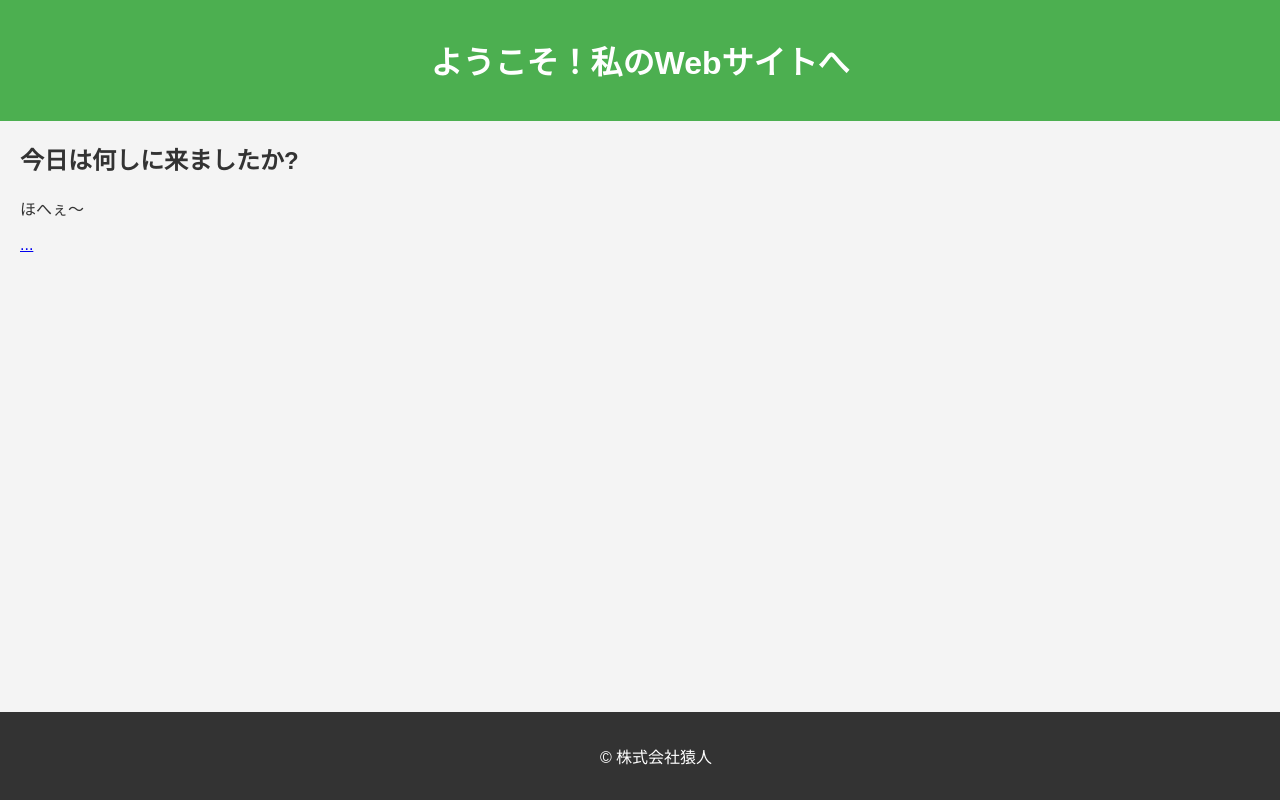
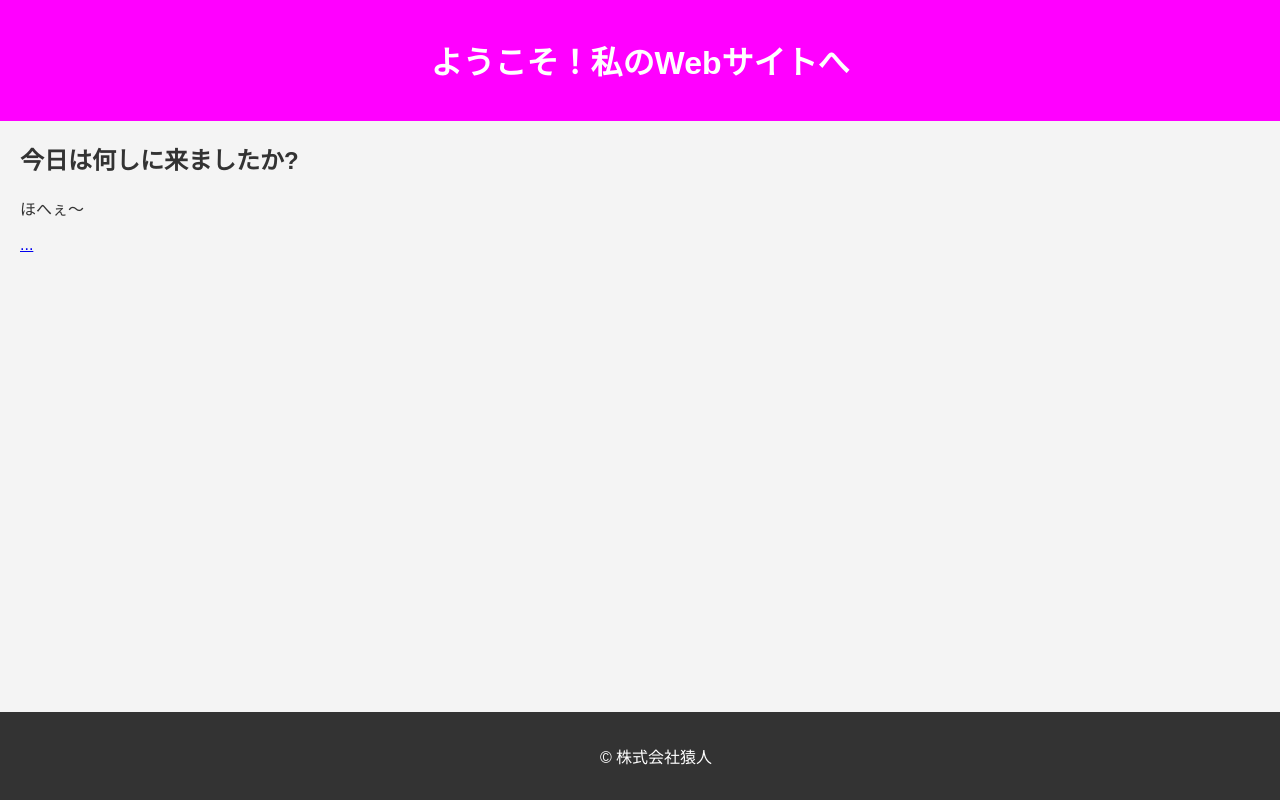
Before and after one commit to Plrpxhr/Web-site, a plain HTML site: page index.html in a window 1280 px wide. Drawn offline with Linux system fonts and the light colour scheme.

Commit message:
Update homepage layout

```diff
--- a/index.html
+++ b/index.html
@@ -14,7 +14,7 @@
             padding: 0;
         }
         header {
-            background-color: #4CAF50;
+            background-color: #ff00ff;
             color: white;
             text-align: center;
             padding: 1rem;
```
